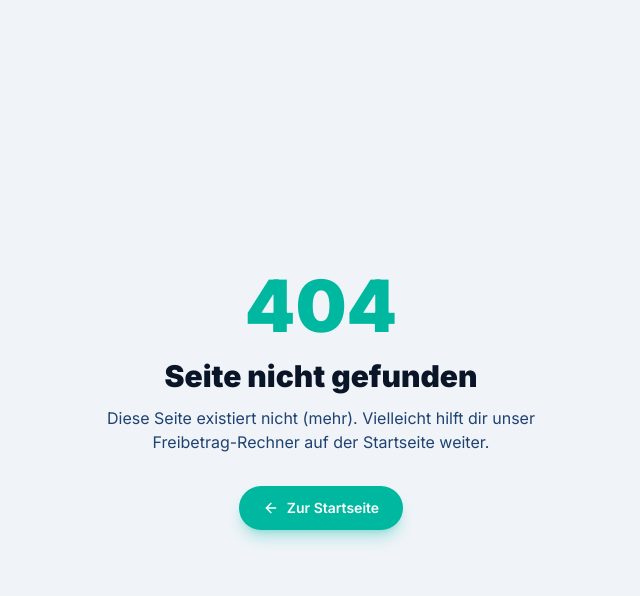
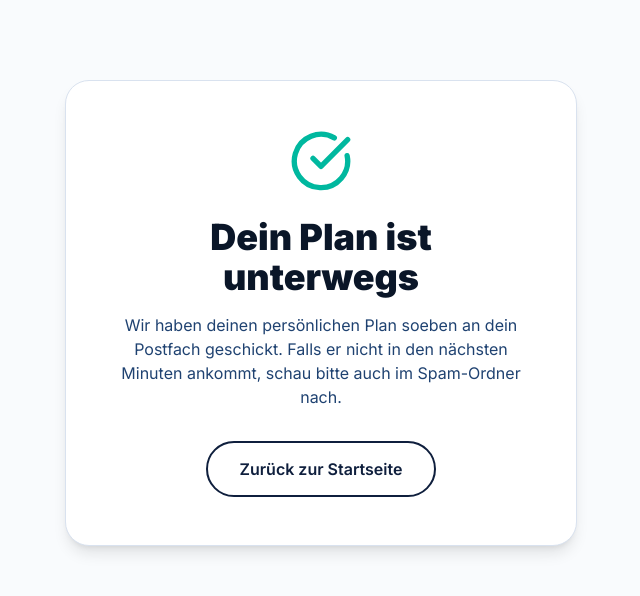
Before and after one commit to Doylim/wasnun-jetzt, a Next.js app: page /danke-plan-versendet in a window 1280 px wide. Before the commit this address had no page. Shown: the top 596 px of the page, without its empty margins (319-959 px from the left). Built offline with nearby package versions, Linux system fonts and the light colour scheme.

Commit message:
feat: Thank-you-Seite /danke-plan-versendet
- noindex, nofollow (DSGVO: persoenliche URLs nicht indexieren)
- Haken-Icon, freundliche Microcopy mit Spam-Hinweis
- Zurueck-Link zur Startseite

```diff
--- /dev/null
+++ b/src/app/danke-plan-versendet/page.tsx
@@ -0,0 +1,37 @@
+import type { Metadata } from "next";
+import Link from "next/link";
+import { CheckCircle } from "lucide-react";
+import { Button } from "@/components/ui/button";
+
+export const metadata: Metadata = {
+  title: "Plan unterwegs",
+  description:
+    "Dein persönlicher ALG-I-Plan wurde per E-Mail versendet. Bitte prüfe auch den Spam-Ordner.",
+  robots: { index: false, follow: false },
+};
+
+export default function DankePlanVersendetPage() {
+  return (
+    <main className="flex min-h-[70vh] items-center justify-center bg-navy-50/40 px-4 py-20">
+      <div className="mx-auto max-w-lg rounded-3xl border border-navy-100 bg-white p-8 text-center shadow-lg md:p-12">
+        <CheckCircle
+          className="mx-auto h-16 w-16 text-teal-500"
+          aria-hidden="true"
+        />
+        <h1 className="mt-6 text-3xl font-black text-navy-900 md:text-4xl">
+          Dein Plan ist unterwegs
+        </h1>
+        <p className="mt-4 text-navy-600">
+          Wir haben deinen persönlichen Plan soeben an dein Postfach geschickt.
+          Falls er nicht in den nächsten Minuten ankommt, schau bitte auch im
+          Spam-Ordner nach.
+        </p>
+        <div className="mt-8">
+          <Button variant="outline" size="lg" asChild>
+            <Link href="/">Zurück zur Startseite</Link>
+          </Button>
+        </div>
+      </div>
+    </main>
+  );
+}
```
